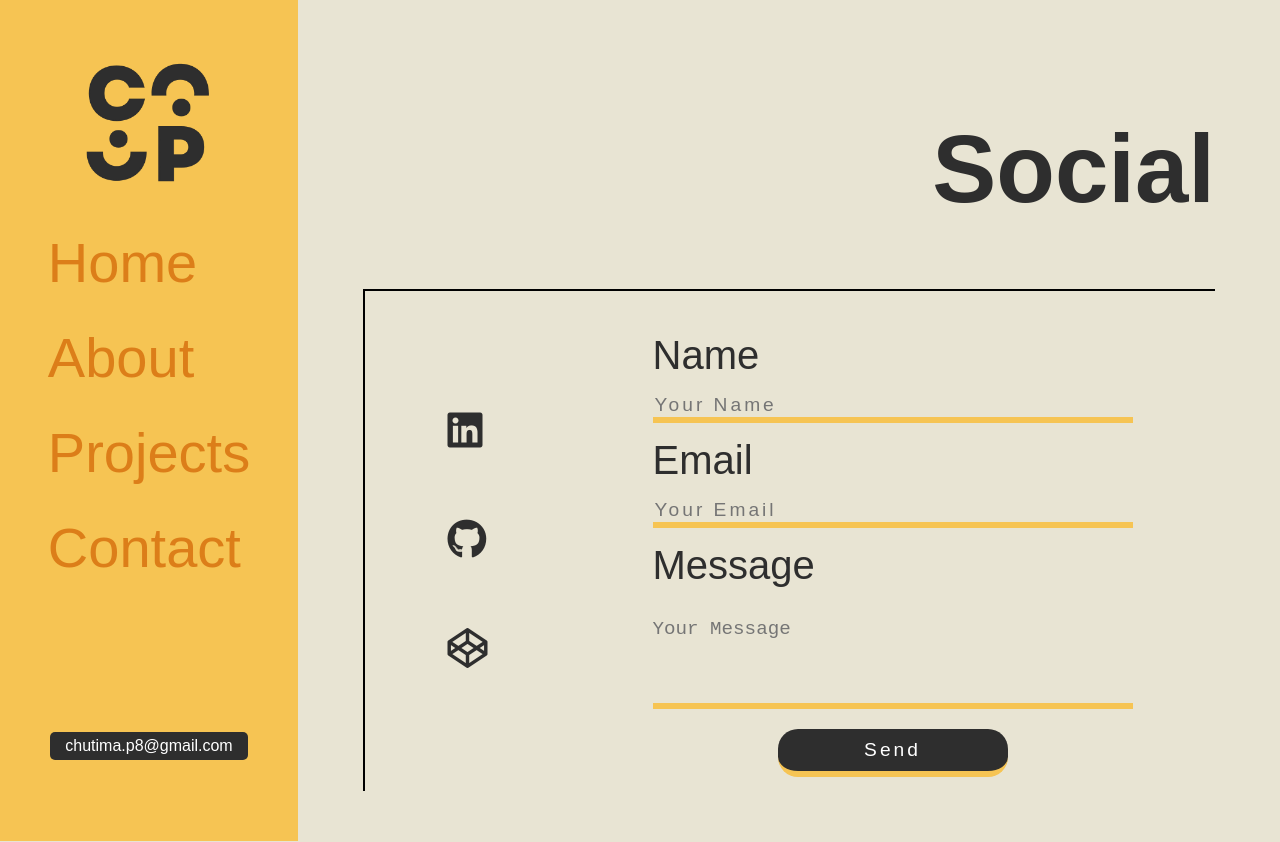
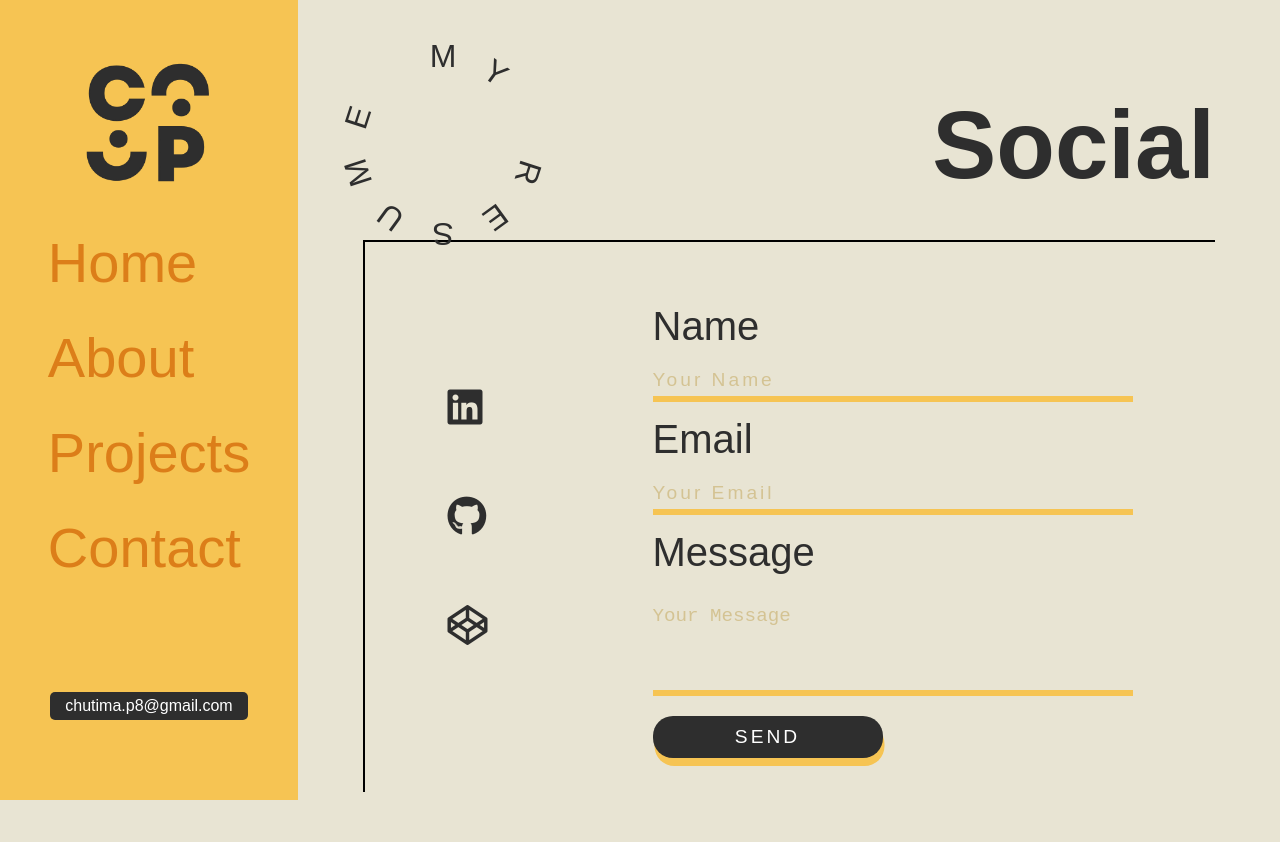
Before and after one commit to Giv-08/portfolio_js, a plain HTML site: page contact.html in a window 1280 px wide. Drawn offline with nearby package versions, Linux system fonts and the light colour scheme; a web font is replaced by a local one.

Commit message:
added contact form style

```diff
--- a/contact.html
+++ b/contact.html
@@ -35,7 +35,27 @@
   </header>
 
   <main>
+    <div class="top_section">
+      <div class="btn_box">
+        <a href="assets/my_resume.pdf" target="_blank" download>
+          <!-- <span id="resume_btn">RESUME <i class="fa-solid fa-cloud-arrow-down"></i></span> -->
+          <span class="text-ring" style="--total: 15;">
+            <span aria-hidden="true">
+              <span class="circular_span" style="--index: 0">M</span>
+              <span class="circular_span" style="--index: 1">Y</span>
+              <span class="circular_span" style="--index: 3">R</span>
+              <span class="circular_span" style="--index: 4">E</span>
+              <span class="circular_span" style="--index: 5">S</span>
+              <span class="circular_span" style="--index: 6">U</span>
+              <span class="circular_span" style="--index: 7">M</span>
+              <span class="circular_span" style="--index: 8">E</span>
+            </span>
+            <span class="sr-only">RESUME</span>
+          </span>
+        </a>
+      </div>
       <h1 id="contact_social">Social</h1>
+    </div>
     <div class="container">
       <div class="icon_box">
         <a href="https://www.linkedin.com/in/chutima-puthachon-a42012284/" target="_blank"><i class="fa-brands fa-linkedin"></i></a>
@@ -52,7 +72,7 @@
           <label>Message</label>
           <textarea name="user_message" placeholder="Your Message" required></textarea>
           <div class="btn_box">
-              <input id="submit_btn" type="submit" value="Send">
+            <input id="submit_btn" type="submit" value="SEND">
           </div>
           <p class="contact_message" id="contact_message"></p>
         </form>
--- a/css/contact.css
+++ b/css/contact.css
@@ -8,6 +8,7 @@
   --orange: #dc7e19;
   --white: #ffffff;
   }
+
 /*          MAIN PROJECTS        */
 main {
   padding: 50px 65px;
@@ -16,7 +17,72 @@ main {
   align-items: flex-end;
 }
 
+header {
+  height: 100vh;
+}
+
+.top_section {
+  display: flex;
+  justify-content: space-between;
+  width: 100%;
+}
+
+/* #resume_btn {
+  display: block;
+  text-align: center;
+  font-size: 1.2rem;
+  letter-spacing: 1.5px;
+  background-color: var(--yellow);
+  color: var(--white);
+  padding: 10px;
+  margin-top: 20px;
+  border-radius: 20px;
+  width: 230px;
+  height: 25px;
+  transition: all 330ms ease-in-out;
+  border-bottom: none;
+  box-shadow: 1.5px 8px #dc7e19;
+  -webkit-animation: spin 8s linear infinite;
+  animation: spin 8s linear infinite;
+} */
+
+.text-ring {
+  position: relative;
+  margin-left: 5rem;
+}
+.text-ring [style*=--index] {
+  /* -webkit-animation: spin 8s linear infinite;
+  animation: spin 8s linear infinite; */
+  font-size: calc(var(--font-size, 2) * 1rem);
+  position: absolute;
+  top: 50%;
+  left: 50%;
+  transform:
+    translate(-50%, -50%)
+    rotate(calc(360deg / var(--total) * var(--index)))
+    translateY(calc(var(--radius, 5) * -1ch));
+}
+
+.circular_span {
+  --total: 10;
+}
+
+@-webkit-keyframes spin {
+  0% { -webkit-transform: rotate(0deg); }
+  100% { -webkit-transform: rotate(360deg); }
+}
+
+@keyframes spin {
+  0% { transform: rotate(0deg); }
+  100% { transform: rotate(360deg); }
+}
+
+#resume_btn:hover {
+  color: var(--lightyellow);
+}
+
 h1#contact_social {
+  margin: 40px 0px;
   font-size: 6rem;
 }
 .container {
@@ -24,7 +90,7 @@ h1#contact_social {
   border-top: 2px solid black;
   border-left: 2px solid black;
   width: 850px;
-  height: 500px;
+  height: 550px;
   justify-content: space-around;
   align-items: center;
 }
@@ -58,6 +124,7 @@ input {
   border-bottom: 6px solid #f6c453;
   outline: none;
   letter-spacing: 3px;
+  padding: 5px 0px;
 }
 
 label {
@@ -83,7 +150,7 @@ textarea:active ~ label{
 
 .btn_box {
   display: flex;
-  justify-content: center;
+  align-items: center;
 }
 
 #submit_btn {
@@ -93,11 +160,18 @@ textarea:active ~ label{
   margin-top: 20px;
   border-radius: 20px;
   width: 230px;
+  text-align: center;
   transition: all 330ms ease-in-out;
+  border-bottom: none;
+  box-shadow: 1.5px 8px #f6c453;
+}
+
+#submit_btn:active {
+  box-shadow: none;
+  transform: translateY(4px);
 }
 
 #submit_btn:hover {
-  transform: scale(1.1);
   color: var(--yellow);
 }
 
@@ -107,10 +181,15 @@ a {
 }
 
 .contact_message {
-  color: var(--black);
+  color: var(--yellow);
+  display: flex;
+  justify-content: center;
 }
 
 input:-webkit-autofill {
-  /* box-shadow: 0 0 0 30px rgb(244, 232, 187) inset !important; */
-  transition: background-color 5000s ease-in-out 0s;
+  transition: background-color 5000s ease-in-out 0s; /* change input field color */
 }
+
+input::placeholder, textarea::placeholder {
+  color: #d4c393;
+}
--- a/css/header.css
+++ b/css/header.css
@@ -119,7 +119,7 @@ li.nav_menu_item:hover {
   position: fixed;
   color: var(--white);
   text-decoration: none;
-  bottom: 5%;
+  bottom: 10%;
   font-size: 1rem;
   border-radius: 5px;
 }
```
Also changed, not shown: 1 other file. Lines whose indentation alone changed are shown as unchanged.
